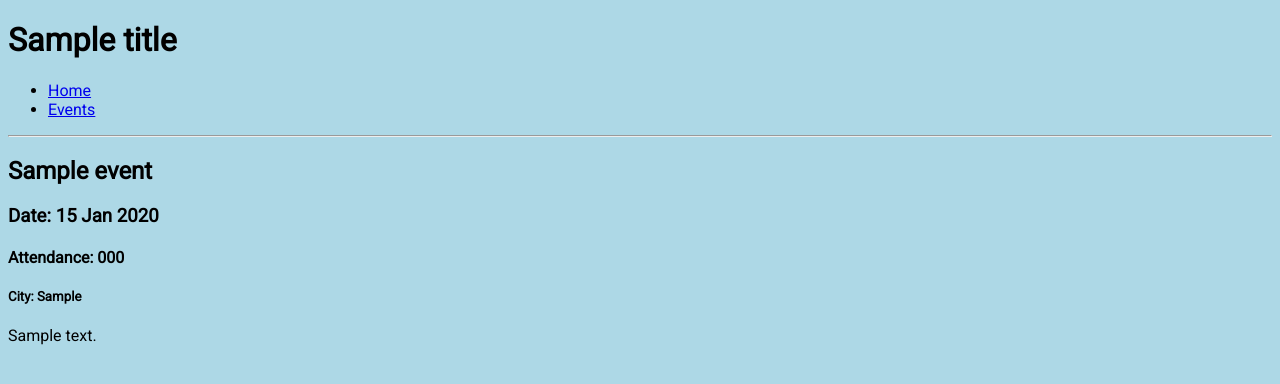
After one commit to harging/week3_day4_lab, a Flask app: template 02_flask_template_lab/templates/event.html in a window 1280 px wide. The commit adds this page. Shown: the top 384 px of the page. Run offline with Flask 2, Linux system fonts and the light colour scheme; the template is opened without the code that fills it: most values are stand-ins (such as "Sample title", 1, 10 or a date in 2020).

Commit message:
added lots

```diff
--- a/02_flask_template_lab/models/event.py
+++ b/02_flask_template_lab/models/event.py
@@ -1,7 +1,8 @@
 class Event():
-    def __init__(self, date, name, number_of_guests, rm_location, description):
+    def __init__(self, date, name, number_of_guests, rm_location, description, recurring):
         self.date = date
         self.name_of_event = name
         self.number_of_guests = number_of_guests
         self.rm_location = rm_location
         self.description = description
+        self.recurring = recurring
--- a/02_flask_template_lab/static/styles.css
+++ b/02_flask_template_lab/static/styles.css
@@ -0,0 +1,4 @@
+body {
+    font-family: 'Roboto', sans-serif;
+    background-color: lightblue;
+}
--- a/02_flask_template_lab/templates/base.html
+++ b/02_flask_template_lab/templates/base.html
@@ -4,6 +4,10 @@
     <meta charset="UTF-8">
     <meta http-equiv="X-UA-Compatible" content="IE=edge">
     <meta name="viewport" content="width=device-width, initial-scale=1.0">
+    <link rel="preconnect" href="https://fonts.googleapis.com">
+    <link rel="preconnect" href="https://fonts.gstatic.com" crossorigin>
+    <link href="https://fonts.googleapis.com/css2?family=Roboto&display=swap" rel="stylesheet">
+    <link rel="stylesheet" href="{{ url_for('static', filename='styles.css') }}">
     <title>Title</title>
 </head>
 <body>
--- /dev/null
+++ b/02_flask_template_lab/templates/event.html
@@ -0,0 +1,17 @@
+{% extends "base.html" %}
+
+
+{% block content %}
+
+<div class="event">
+    <h2>{{ event.name }}</h2>
+    <h3>Date: {{ event.date.strftime("%d %b %Y") }}</h3>
+    <h4>Attendance: {{ event.number_of_guests }}</h4>
+    <h5>City: {{ event.rm_location }}</h5>
+    <p> {{ event.description }} </p>
+    {% if event.recurring %}
+        <span style='font-size:20px;'>&#128260;</span>
+        {% endif %}
+  </div>
+
+  {% endblock %}
```
Also changed, not shown: 02_flask_template_lab/controllers/controller.py (+24 -1 lines), 02_flask_template_lab/models/event_list.py (+7 -4 lines), 02_flask_template_lab/templates/index.html (+8 -2 lines).
